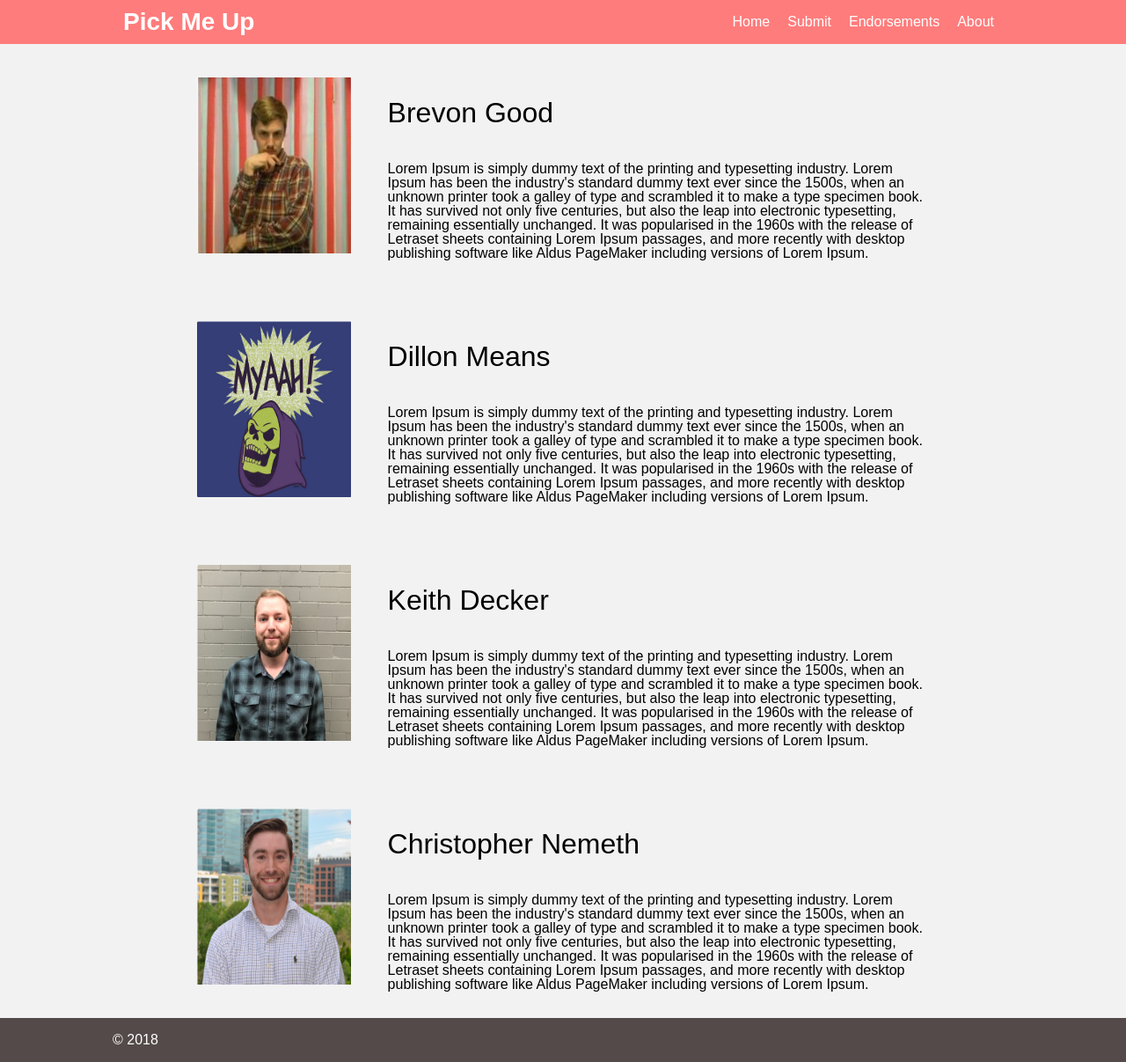
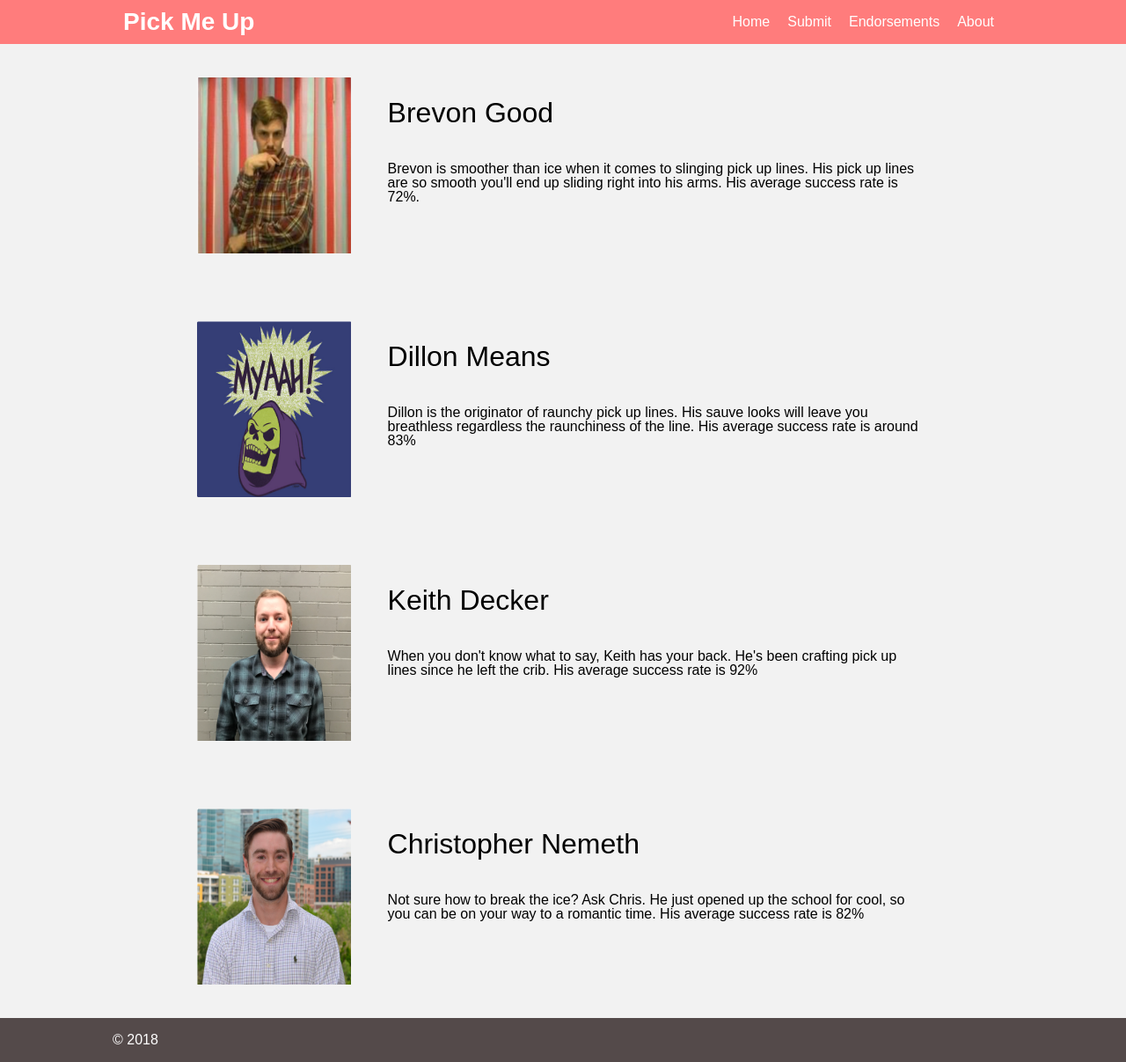
Before and after one commit to djmeans/pickmeup, a React (Create React App) app in the folder front-end/pickmeup/: page /app/about-us in a window 1280 px wide. Shown: the whole page at 88% size. Built offline with nearby package versions, Linux system fonts and the light colour scheme; no server answers.

Commit message:
added text to about

```diff
--- a/front-end/pickmeup/src/About.js
+++ b/front-end/pickmeup/src/About.js
@@ -9,28 +9,28 @@ export class About extends React.Component {
         <img className='img' src="../images/brevon.png"/>
           <div className='info-div'>
             <h2 className='name'>Brevon Good</h2>
-            <p>Lorem Ipsum is simply dummy text of the printing and typesetting industry. Lorem Ipsum has been the industry's standard dummy text ever since the 1500s, when an unknown printer took a galley of type and scrambled it to make a type specimen book. It has survived not only five centuries, but also the leap into electronic typesetting, remaining essentially unchanged. It was popularised in the 1960s with the release of Letraset sheets containing Lorem Ipsum passages, and more recently with desktop publishing software like Aldus PageMaker including versions of Lorem Ipsum.</p>
+            <p>Brevon is smoother than ice when it comes to slinging pick up lines. His pick up lines are so smooth you'll end up sliding right into his arms. His average success rate is 72%.</p>
           </div>
         </div>
         <div className='title-card'>
           <img className='img' src="../images/dillon.png"/>
           <div className='info-div'>
             <h2 className='name'>Dillon Means</h2>
-            <p>Lorem Ipsum is simply dummy text of the printing and typesetting industry. Lorem Ipsum has been the industry's standard dummy text ever since the 1500s, when an unknown printer took a galley of type and scrambled it to make a type specimen book. It has survived not only five centuries, but also the leap into electronic typesetting, remaining essentially unchanged. It was popularised in the 1960s with the release of Letraset sheets containing Lorem Ipsum passages, and more recently with desktop publishing software like Aldus PageMaker including versions of Lorem Ipsum.</p>
+            <p>Dillon is the originator of raunchy pick up lines. His sauve looks will leave you breathless regardless the raunchiness of the line. His average success rate is around 83%</p>
           </div>
         </div>
         <div className='title-card'>
           <img className='img' src="../images/keith.png"/>
           <div className='info-div'>
             <h2 className='name'>Keith Decker</h2>
-            <p>Lorem Ipsum is simply dummy text of the printing and typesetting industry. Lorem Ipsum has been the industry's standard dummy text ever since the 1500s, when an unknown printer took a galley of type and scrambled it to make a type specimen book. It has survived not only five centuries, but also the leap into electronic typesetting, remaining essentially unchanged. It was popularised in the 1960s with the release of Letraset sheets containing Lorem Ipsum passages, and more recently with desktop publishing software like Aldus PageMaker including versions of Lorem Ipsum.</p>
+            <p>When you don't know what to say, Keith has your back. He's been crafting pick up lines since he left the crib. His average success rate is 92%</p>
           </div>
         </div>
         <div className='title-card'>
           <img className='img' src="../images/chris.png"/>
           <div className='info-div'>
             <h2 className='name'>Christopher Nemeth</h2>
-            <p>Lorem Ipsum is simply dummy text of the printing and typesetting industry. Lorem Ipsum has been the industry's standard dummy text ever since the 1500s, when an unknown printer took a galley of type and scrambled it to make a type specimen book. It has survived not only five centuries, but also the leap into electronic typesetting, remaining essentially unchanged. It was popularised in the 1960s with the release of Letraset sheets containing Lorem Ipsum passages, and more recently with desktop publishing software like Aldus PageMaker including versions of Lorem Ipsum.</p>
+            <p>Not sure how to break the ice? Ask Chris. He just opened up the school for cool, so you can be on your way to a romantic time. His average success rate is 82%</p>
           </div>
         </div>
       </div>
```
